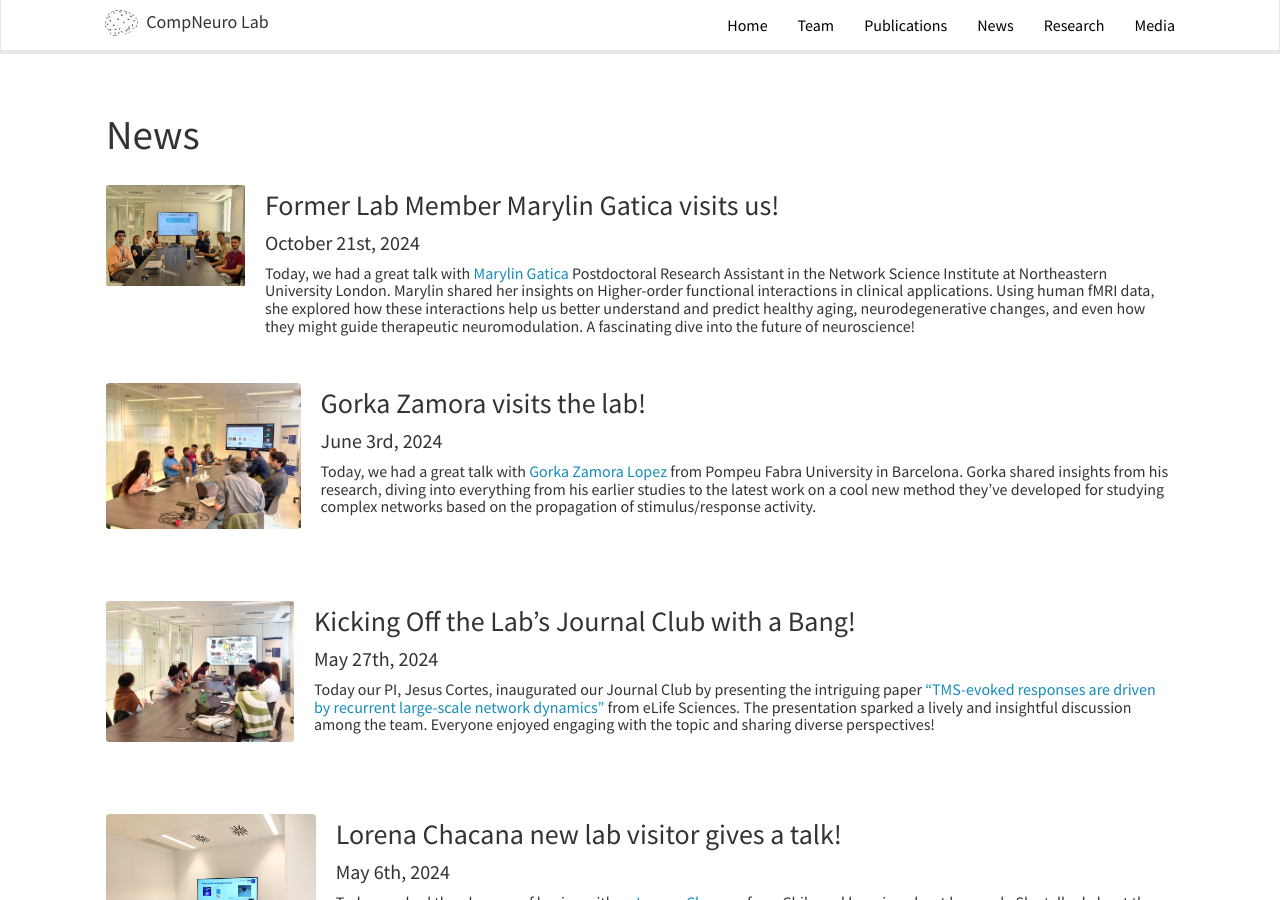
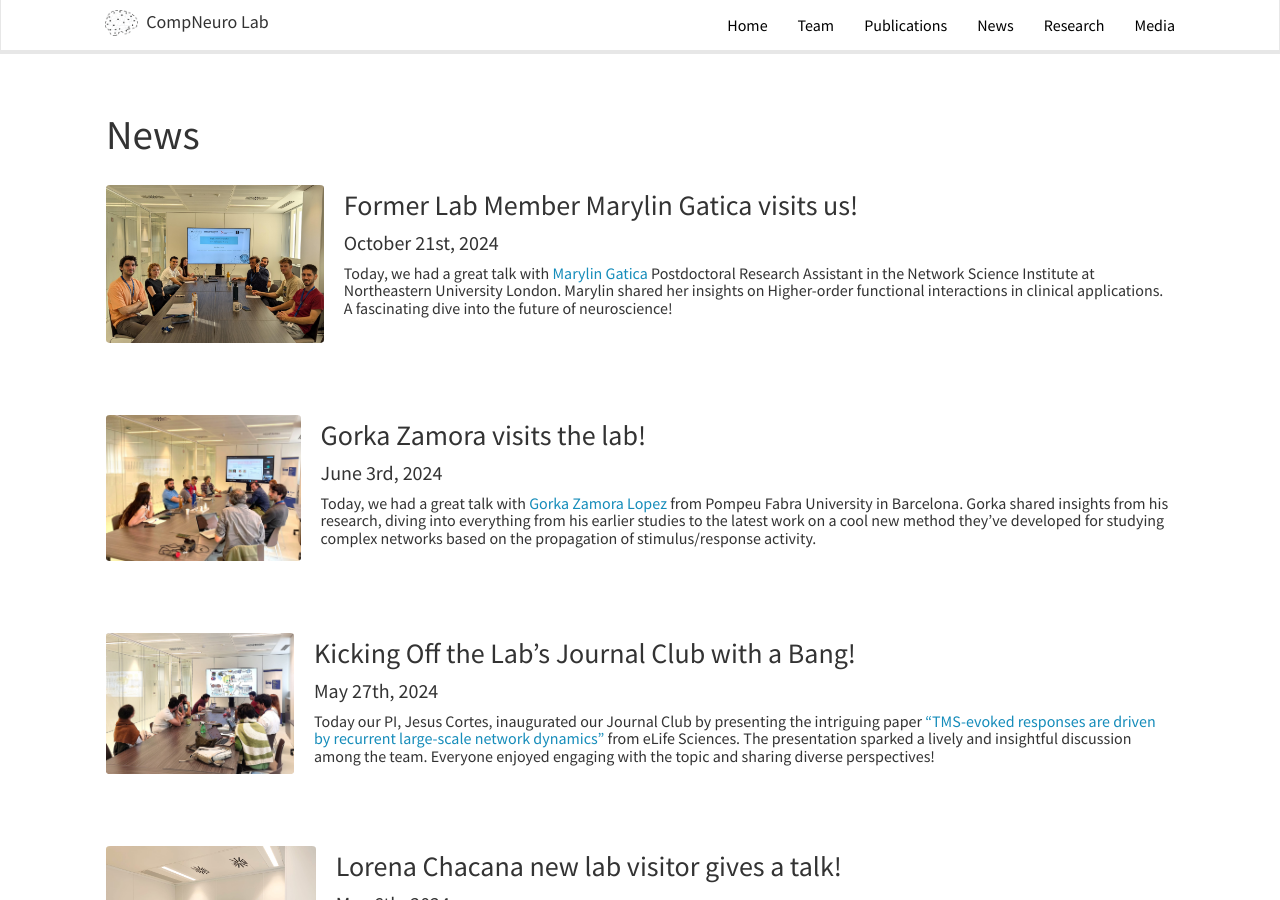
Before and after one commit to itellaetxe/compneurobilbao_website, a Jekyll site: the page built from _pages/allnews.md, in a window 1280 px wide and 900 px high. Built offline with Jekyll 4.4.1, drawn with Linux system fonts in a browser that asks for light colours; nearby versions of some CDN libraries.

Commit message:
change news text (marylin)

```diff
--- a/_data/news.yml
+++ b/_data/news.yml
@@ -2,9 +2,7 @@
   headline: 'Former Lab Member Marylin Gatica visits us!'
   description: "Today, we had a great talk with [Marylin Gatica](https://scholar.google.com/citations?user=QFTWPOgAAAAJ&hl=en) Postdoctoral Research
   Assistant in the Network Science Institute at Northeastern University London.
-  Marylin shared her insights on Higher-order functional interactions in clinical applications.
-  Using human fMRI data, she explored how these interactions help us better understand and predict healthy aging,
-  neurodegenerative changes, and even how they might guide therapeutic neuromodulation. A fascinating dive into the future of neuroscience!"
+  Marylin shared her insights on Higher-order functional interactions in clinical applications. A fascinating dive into the future of neuroscience!"
   image: 'marylin.JPG'
 
 
```
